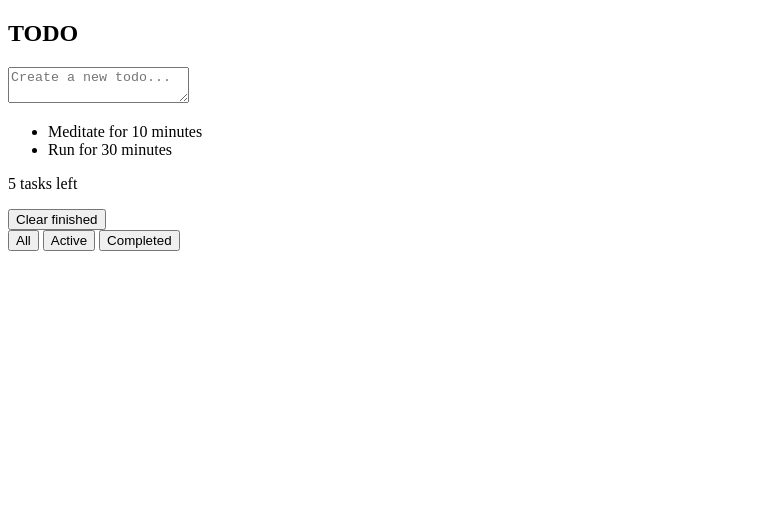
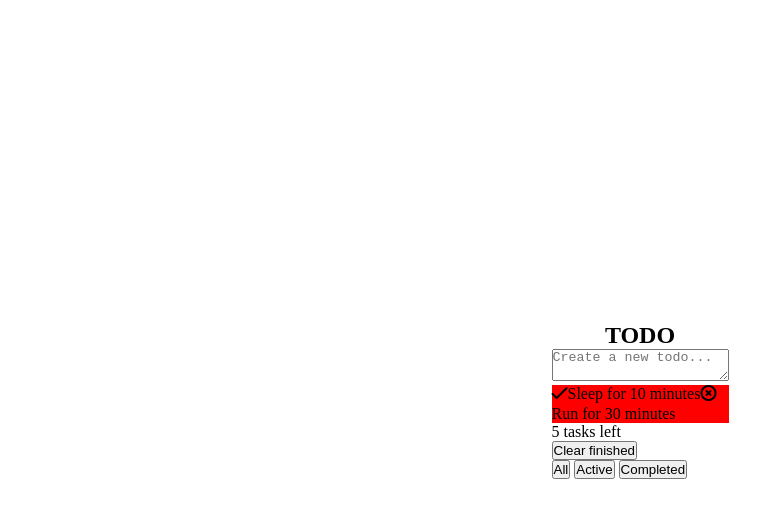
Before and after one commit to francisvau/todo-application, a website with bundled scripts: page index.html in a window 1280 px wide. Shown: the whole page, without its empty margins (0-784 px from the left). Built offline with nearby package versions, Linux system fonts and the light colour scheme.

Commit message:
dummy commit

```diff
--- a/index.html
+++ b/index.html
@@ -5,6 +5,8 @@
     <meta http-equiv="X-UA-Compatible" content="IE=edge">
     <meta name="viewport" content="width=device-width, initial-scale=1.0">
     <link rel="shortcut icon" href="#">
+    <link rel='stylesheet' href='https://cdn-uicons.flaticon.com/uicons-bold-rounded/css/uicons-bold-rounded.css'>
+    <link rel="stylesheet" href="css/style.min.css">
     <title>ToDo - Web Application</title>
 </head>
 <body>
@@ -18,7 +20,9 @@
             <textarea class="dashboard__new-card" placeholder="Create a new todo..."></textarea>
             <ul class="dashboard__tasks">
                 <li>
-                    <div class="tasks__task tasks__task--finished">Meditate for 10 minutes</div>
+                    <i class="fi fi-br-check"></i>
+                    <div class="tasks__task tasks__task--finished">Sleep for 10 minutes</div>
+                    <i class="fi fi-br-cross-circle"></i>
                 </li>
                 <li>
                     <div class="tasks__task tasks__task--unfinished">Run for 30 minutes</div>
--- a/scripts/index.js
+++ b/scripts/index.js
@@ -48,6 +48,9 @@ function displayTasks() {
 }
 
 function createHtmlTask(task) {
-    return `<li><div class="tasks__task tasks__task--${task["finished"] ? "finished" : "unfinished"}">
-    ${task["text"]}</div></li>`;
+    return `<li>
+    <i class="fi fi-br-${task["finished"] ? "check" : "circle"}"></i>
+    <div class="tasks__task tasks__task--${task["finished"] ? "finished" : "unfinished"}">${task["text"]}</div>
+    <i class="fi fi-br-cross-circle"></i>
+    </li>`;
 }
--- /dev/null
+++ b/scss/style.scss
@@ -0,0 +1,28 @@
+* {
+    box-sizing: border-box;
+    margin: 0;
+    padding: 0;
+}
+
+body {
+    height: 100vh;
+    display: flex;
+    justify-content: center;
+    align-items: center;
+}
+
+li {
+    display: flex;
+}
+
+.interface {
+    .interface__header {
+        text-align: center;
+    }
+
+    .interface__dashboard {
+        .dashboard__tasks {
+            background-color: red;
+        }
+    }
+}
```
Also changed, not shown: css/style.min.css (added), images/tick-mark.png (added), 1 other file.
